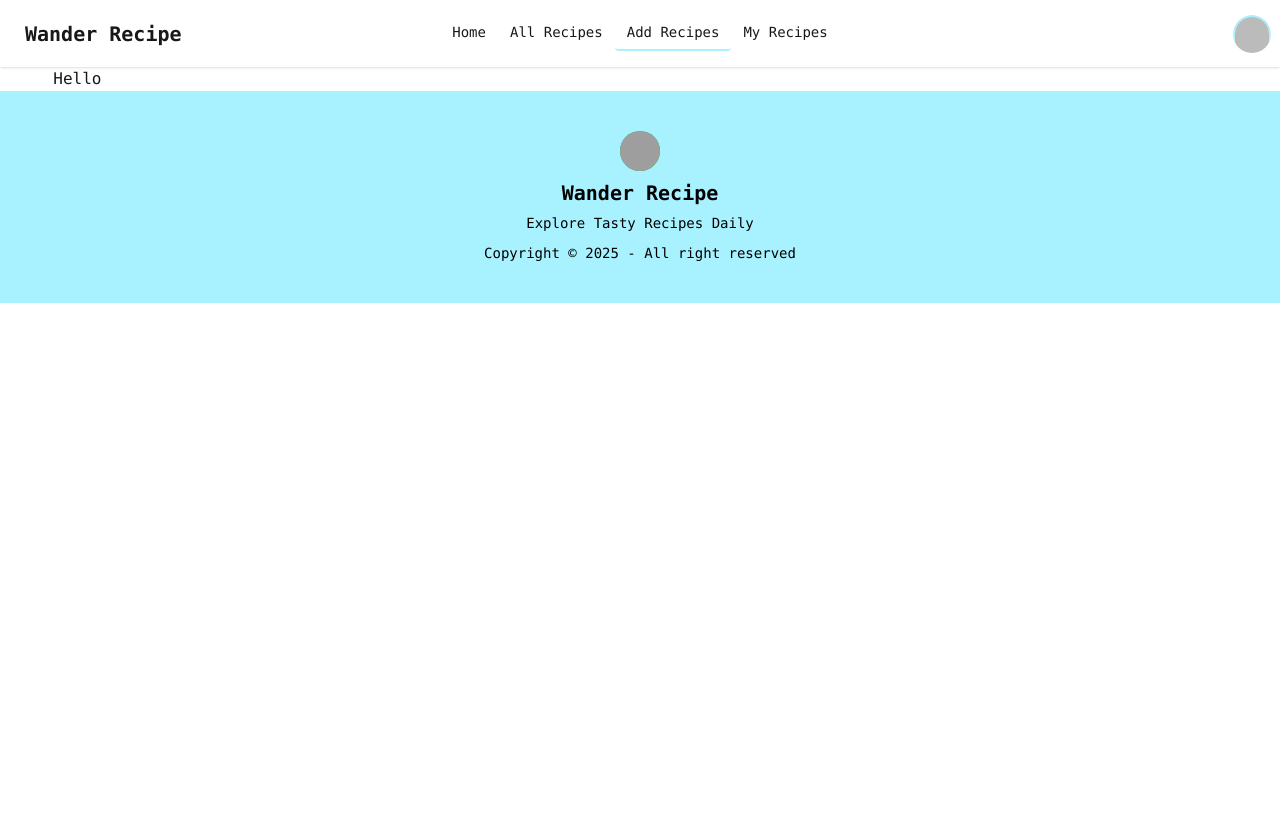
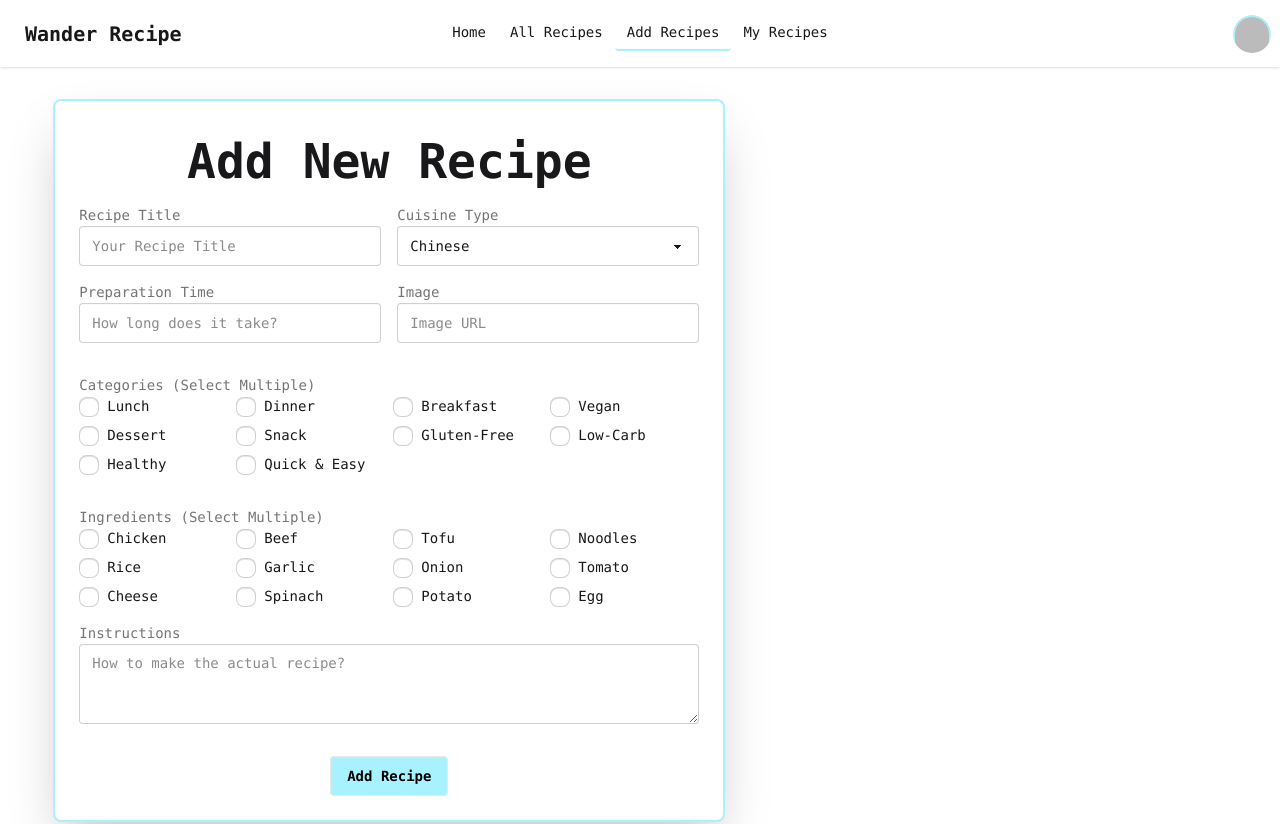
Before and after one commit to Protik49/Wander-Recipe, a React (Vite) app: page /add-recipes in a window 1280 px wide. Shown: the top 824 px of the page. Before the commit the page ends 800 px from the top, so only its background shows below. Built offline with nearby package versions, Linux system fonts and the light colour scheme; no server answers; sample sign-in values are in the browser's storage; grey boxes are pictures that could not be loaded.

Commit message:
Designed 'Add Recipe' page

```diff
--- a/package.json
+++ b/package.json
@@ -15,6 +15,7 @@
     "firebase": "^11.7.3",
     "react": "^19.1.0",
     "react-dom": "^19.1.0",
+    "react-icons": "^5.5.0",
     "react-router": "^7.6.0",
     "tailwindcss": "^4.1.7"
   },
--- /dev/null
+++ b/src/components/AddRecipe.jsx
@@ -0,0 +1,177 @@
+import React from "react";
+
+const AddRecipe = () => {
+  //   const {
+  //     title,
+  //     image,
+  //     cuisineType,
+  //     preparationTime,
+  //     likeCount,
+  //     categories,
+  //     ingredients,
+  //     instructions,
+  //   } = recipe;
+  const handleSubmit = () => {
+    console.log("hi");
+  };
+  return (
+    <div className="my-8">
+      <div
+        className="card bg-base-100 w-full max-w-2xl shrink-0 shadow-2xl border-2 border-[#A8F1FF]"
+        data-theme="light"
+      >
+        <div className="card-body">
+          <h1 className="text-5xl font-bold text-center my-3">
+            Add New Recipe
+          </h1>
+          <form
+            onSubmit={handleSubmit}
+            className="grid grid-cols-1 lg:grid-cols-2 gap-4"
+          >
+            {/* Title */}
+            <div>
+              <label className="label">Recipe Title</label>
+              <input
+                type="text"
+                name="title"
+                className="input w-full"
+                placeholder="Your Recipe Title"
+              />
+            </div>
+
+            {/* Cuisine Type */}
+            <div>
+              <label className="label">Cuisine Type</label>
+              <select name="cuisineType" className="select w-full" required>
+                <option value="" disabled>
+                  Select a Cuisine
+                </option>
+                <option value="Chinese">Chinese</option>
+                <option value="Korean">Korean</option>
+                <option value="Italian">Italian</option>
+                <option value="Indian">Indian</option>
+                <option value="Mexican">Mexican</option>
+                <option value="Thai">Thai</option>
+                <option value="Japanese">Japanese</option>
+                <option value="American">American</option>
+                <option value="French">French</option>
+                <option value="Mediterranean">Mediterranean</option>
+              </select>
+            </div>
+
+            {/* Preparation Time */}
+            <div>
+              <label className="label">Preparation Time</label>
+              <input
+                type="number"
+                name="preparationTime"
+                className="input w-full"
+                placeholder="How long does it take?"
+              />
+            </div>
+
+            {/* Image URL */}
+            <div>
+              <label className="label">Image</label>
+              <input
+                type="text"
+                name="image"
+                className="input w-full"
+                placeholder="Image URL"
+              />
+            </div>
+
+            {/* Categories */}
+            <div className="lg:col-span-2">
+              <label className="label mt-4">Categories (Select Multiple)</label>
+              <div className="grid grid-cols-2 md:grid-cols-4 gap-2">
+                {[
+                  "Lunch",
+                  "Dinner",
+                  "Breakfast",
+                  "Vegan",
+                  "Dessert",
+                  "Snack",
+                  "Gluten-Free",
+                  "Low-Carb",
+                  "Healthy",
+                  "Quick & Easy",
+                ].map((cat, index) => (
+                  <label key={index} className="flex items-center gap-2">
+                    <input
+                      type="checkbox"
+                      name="categories"
+                      value={cat}
+                      className="checkbox checkbox-sm"
+                    />
+                    {cat}
+                  </label>
+                ))}
+              </div>
+            </div>
+
+            {/* Ingredients */}
+            <div className="lg:col-span-2">
+              <label className="label mt-4">
+                Ingredients (Select Multiple)
+              </label>
+              <div className="grid grid-cols-2 md:grid-cols-4 gap-2">
+                {[
+                  "Chicken",
+                  "Beef",
+                  "Tofu",
+                  "Noodles",
+                  "Rice",
+                  "Garlic",
+                  "Onion",
+                  "Tomato",
+                  "Cheese",
+                  "Spinach",
+                  "Potato",
+                  "Egg",
+                ].map((ing, index) => (
+                  <label key={index} className="flex items-center gap-2">
+                    <input
+                      type="checkbox"
+                      name="ingredients"
+                      value={ing}
+                      className="checkbox checkbox-sm"
+                    />
+                    {ing}
+                  </label>
+                ))}
+              </div>
+            </div>
+
+            {/* Instructions */}
+            <div className="lg:col-span-2">
+              <label className="label shadow-2xl">Instructions</label>
+              <textarea
+                name="instructions"
+                className="textarea w-full"
+                placeholder="How to make the actual recipe?"
+              ></textarea>
+            </div>
+
+            <div className="lg:col-span-2 flex justify-center">
+              <button
+                type="submit"
+                className="btn bg-[#A8F1FF]  text-black mt-4 border-"
+              >
+                Add Recipe
+              </button>
+            </div>
+          </form>
+
+          {/* {error && (
+              <p className="text-red-500  text-sm break-words whitespace-normal">
+                {error}
+              </p>
+            )} */}
+        </div>
+      </div>
+    </div>
+  );
+};
+
+export default AddRecipe;
--- a/src/components/AlRecipes.jsx
+++ /dev/null
@@ -1,11 +0,0 @@
-import React from 'react';
-
-const AlRecipes = () => {
-    return (
-        <div>
-
-        </div>
-    );
-};
-
-export default AlRecipes;
--- /dev/null
+++ b/src/components/AllRecipes/AllRecipes.jsx
@@ -0,0 +1,20 @@
+import React from 'react';
+import { useLoaderData } from 'react-router';
+
+import HomeRecipes from '../Home/HomeRecipes';
+
+const AllRecipes = () => {
+    const recipes = useLoaderData();
+    return (
+      <div>
+        <div className="grid grid-cols-4 max-md:grid-cols-2 gap-3  my-5">
+          {recipes.map((recipe, index) => {
+            return <HomeRecipes key={index} recipe={recipe}></HomeRecipes>;
+          })}
+        </div>
+      </div>
+
+    );
+};
+
+export default AllRecipes;
--- a/src/components/Home/Home.jsx
+++ b/src/components/Home/Home.jsx
@@ -35,7 +35,7 @@ const Home = () => {
           </div>
         </div>
       </div>
-      <div className="flex gap-3 flex-wrap justify-center">
+      <div className="grid grid-cols-3 justify-items-center max-md:grid-cols-2 gap-3  my-5">
         {filteredRecipes.map((recipe, index) => {
           return <HomeRecipes key={index} recipe={recipe}></HomeRecipes>;
         })}
--- a/src/components/Login.jsx
+++ b/src/components/Login.jsx
@@ -49,8 +49,8 @@ const Login = () => {
   return (
     <div className="flex items-center justify-center min-h-[90vh]">
       <div
-        className="card bg-base-100 w-full max-w-sm shrink-0 shadow-2xl"
-        data-theme="dark"
+        className="card bg-base-100 w-full max-w-sm shrink-0 shadow-2xl border-2 border-[#A8F1FF]"
+        data-theme="light"
       >
         <div className="card-body">
           <h1 className="text-5xl font-bold text-center">Login now!</h1>
--- a/src/components/NavBar.jsx
+++ b/src/components/NavBar.jsx
@@ -115,7 +115,7 @@ const NavBar = () => {
   );
   return (
     <div>
-      <div className="navbar bg-base-100 shadow-sm">
+      <div className="navbar bg-base-100 shadow-sm w-full">
         <div className="navbar-start">
           <div className="dropdown">
             <div tabIndex={0} role="button" className="btn btn-ghost lg:hidden">
--- /dev/null
+++ b/src/components/RecipeDetails.jsx
@@ -0,0 +1,83 @@
+import React from "react";
+import { useLoaderData } from "react-router";
+import { AiOutlineLike } from "react-icons/ai";
+
+const RecipeDetails = () => {
+  const recipe = useLoaderData();
+  const {
+    title,
+    image,
+    cuisineType,
+    preparationTime,
+    likeCount,
+    categories,
+    ingredients,
+    instructions,
+  } = recipe;
+  console.log(recipe);
+
+  return (
+    <div className="max-w-5xl mx-auto px-4 py-6">
+
+      <div className="p-[2px] bg-gradient-to-br from-[#A8F1FF] via-[#63E6BE] to-[#4FC3F7] rounded-xl">
+
+        <div className="bg-white shadow rounded-xl overflow-hidden flex flex-col gap-6 md:flex-row">
+          {/* Left Image */}
+          <div className="md:w-1/2 w-full">
+            <img
+              src={image}
+              alt={title}
+              className="w-full h-full object-cover md:h-full max-h-80 md:max-h-none"
+            />
+          </div>
+
+          {/* Right Content */}
+          <div className="md:w-1/2 w-full p-4 space-y-4">
+            <div>
+              <h1 className="text-2xl font-bold text-gray-800">{title}</h1>
+              <p className="text-sm text-gray-500">{cuisineType} Cuisine</p>
+            </div>
+
+            <div className="flex flex-wrap items-center gap-2 text-sm text-gray-700">
+              <span className="px-2 py-1 bg-[#A8F1FF] rounded-md">
+                ⏱ {preparationTime} mins
+              </span>
+              <span className="flex items-center gap-1 px-2 py-1 border border-gray-300 rounded-md">
+                <AiOutlineLike /> {likeCount}
+              </span>
+            </div>
+
+            <div className="flex flex-wrap gap-2 text-sm">
+              {categories.map((cat, i) => (
+                <span
+                  key={i}
+                  className="bg-[#A8F1FF] text-black px-3 py-0.5 rounded-full"
+                >
+                  {cat}
+                </span>
+              ))}
+            </div>
+
+            <div>
+              <h2 className="text-base font-semibold mb-1">Ingredients</h2>
+              <ul className="list-disc list-inside text-sm text-gray-700 space-y-0.5">
+                {ingredients.map((ing, i) => (
+                  <li key={i}>{ing}</li>
+                ))}
+              </ul>
+            </div>
+
+            <div>
+              <h2 className="text-base font-semibold mb-1">Instructions</h2>
+              <p className="text-sm text-gray-700 leading-relaxed">
+                {instructions}
+              </p>
+            </div>
+          </div>
+        </div>
+      </div>
+    </div>
+  );
+};
+
+export default RecipeDetails;
--- a/src/main.jsx
+++ b/src/main.jsx
@@ -8,6 +8,9 @@ import Mainlayout from "./Layout/Mainlayout.jsx";
 import Login from "./components/Login.jsx";
 import SignUp from "./components/SignUp.jsx";
 import PrivateRoot from "./PrivateRoot/PrivateRoot.jsx";
+import AllRecipes from "./components/AllRecipes/AllRecipes.jsx";
+import RecipeDetails from "./components/RecipeDetails.jsx";
+import AddRecipe from "./components/AddRecipe.jsx";
 
 const router = createBrowserRouter([
   {
@@ -17,21 +20,32 @@ const router = createBrowserRouter([
       {
         index: true,
         Component: Home,
-        loader: ()=>fetch("http://localhost:3000/recipes")
+        loader: () => fetch("http://localhost:3000/recipes"),
       },
       {
         path: "all-recipes",
         element: (
           <PrivateRoot>
-            <div>Hi</div>
+            <AllRecipes />
           </PrivateRoot>
         ),
+        loader: () => fetch("http://localhost:3000/recipes"),
+      },
+      {
+        path: "/all-recipes/:id",
+        element: (
+          <PrivateRoot>
+            <RecipeDetails />
+          </PrivateRoot>
+        ),
+        loader: ({ params }) =>
+          fetch(`http://localhost:3000/all-recipes/${params.id}`),
       },
       {
         path: "/add-recipes",
         element: (
           <PrivateRoot>
-            <div>Hello</div>
+            <AddRecipe />
           </PrivateRoot>
         ),
       },
```
Also changed, not shown: src/components/Home/HomeRecipes.jsx (+22 -8 lines), src/components/SignUp.jsx (+10 -12 lines), 1 other file (tests, documents, lock files or other folders).
